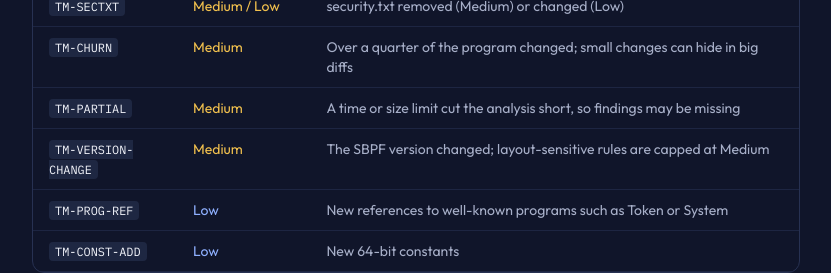
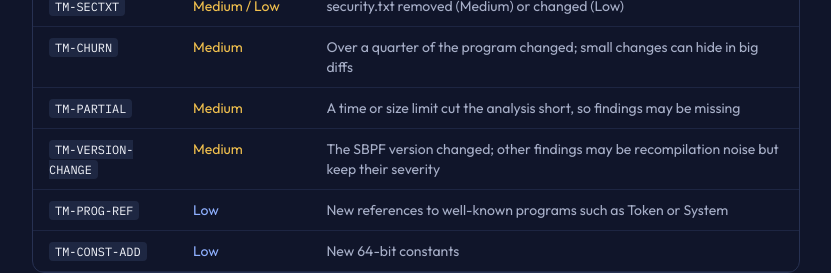
Before and after one commit to IIITManjeet/Tidemark, a Next.js app in the folder web/: page /docs/rules in a window 1280 px wide. Shown: the part 980-1253 px from the top of the page, without its empty margins (324-1155 px from the left). Built offline with nearby package versions, Linux system fonts and the light colour scheme.

Commit message:
docs: version change keeps severity

```diff
--- a/web/app/docs/rules/page.tsx
+++ b/web/app/docs/rules/page.tsx
@@ -24,7 +24,7 @@ const RULES: [string, string, string][] = [
   ["TM-SECTXT", "Medium / Low", "security.txt removed (Medium) or changed (Low)"],
   ["TM-CHURN", "Medium", "Over a quarter of the program changed; small changes can hide in big diffs"],
   ["TM-PARTIAL", "Medium", "A time or size limit cut the analysis short, so findings may be missing"],
-  ["TM-VERSION-CHANGE", "Medium", "The SBPF version changed; layout-sensitive rules are capped at Medium"],
+  ["TM-VERSION-CHANGE", "Medium", "The SBPF version changed; other findings may be recompilation noise but keep their severity"],
   ["TM-PROG-REF", "Low", "New references to well-known programs such as Token or System"],
   ["TM-CONST-ADD", "Low", "New 64-bit constants"],
 ];
```
Also changed, not shown: 2 other files (tests, documents, lock files or other folders).
